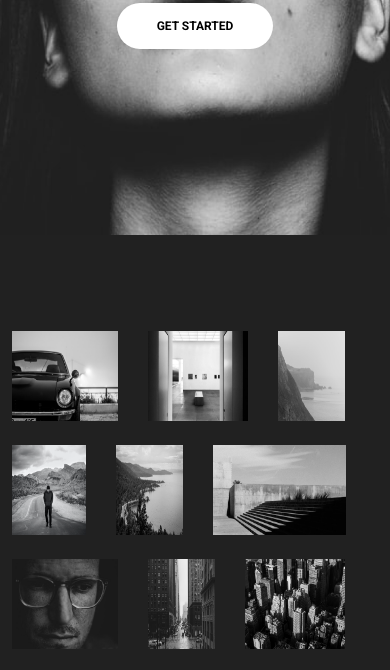
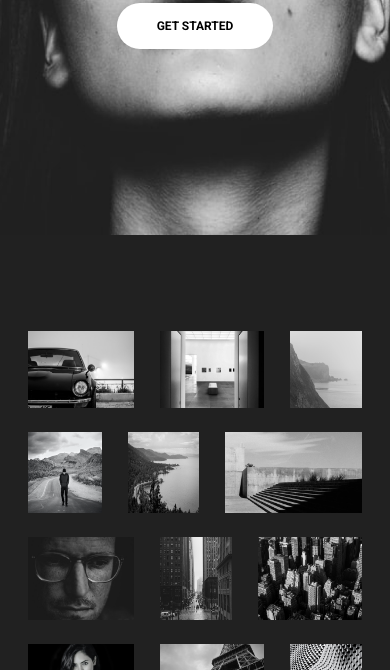
Before and after one commit to JennyGlover/portfolio-project, a plain HTML site: page index.html in a window 390 px wide. Shown: the part 421-1091 px from the top of the page. Drawn offline with nearby package versions, Linux system fonts and the light colour scheme.

Commit message:
worked on image responsiveness

```diff
--- a/index.html
+++ b/index.html
@@ -71,7 +71,7 @@
       <br />
       <br />
       <div class="container container-fluid">
-        <div class="row justify-content-md-center">
+        <div class="row justify-content-center">
           <div class="col-4">
             <img
               src="images/Rectangle 107car.png"
@@ -98,7 +98,7 @@
           </div>
         </div>
         <br />
-        <div class="row justify-content-md-center">
+        <div class="row justify-content-center">
           <div class="col-3">
             <img
               src="images/Rectangle 107manwalking.png"
@@ -125,7 +125,7 @@
           </div>
         </div>
         <br />
-        <div class="row justify-content-md-center third-row-content">
+        <div class="row justify-content-center third-row-content">
           <div class="col-4">
             <img
               src="images/Rectangle 107glasses.png"
@@ -152,7 +152,7 @@
           </div>
         </div>
         <br />
-        <div class="row justify-content-md-center">
+        <div class="row justify-content-center">
           <div class="col-4">
             <img
               src="images/Rectangle 107woman.png"
--- a/src/styles.css
+++ b/src/styles.css
@@ -65,7 +65,8 @@ body{
 
 .first-row, .second-row, .third-row, .fourth-row{
     width: 100%;
-    height: 298px;
+    height: 100%;
+
 }
 
 
@@ -79,10 +80,7 @@ body{
 
 }
 
- .img-container{
 
-
-}
 
 
 @media (min-width: 1024px){
@@ -154,9 +152,17 @@ body{
 
 .first-row, .second-row, .third-row, .fourth-row{
     width: 100%;
-    height: 186px;
 }
 
+
+.last-image{
+    padding-left: 4px;
+
+}
+.middle-image{
+    padding-left: 4px;
+
+}
 
 }
 
@@ -223,7 +229,14 @@ body{
 
 .first-row, .second-row, .third-row, .fourth-row{
     width: 100%;
-    height: 120px;
+}
+.last-image{
+    padding-left: 3px;
+
+}
+.middle-image{
+    padding-left: 3px;
+
 }
 
 }
@@ -295,8 +308,14 @@ body{
 
 .first-row, .second-row, .third-row, .fourth-row{
     width: 100%;
-    height: 90px;
+}
+.last-image{
+    padding-left: 2px;
+
+}
+.middle-image{
+    padding-left: 2px;
+
 }
 
-
 }
```
